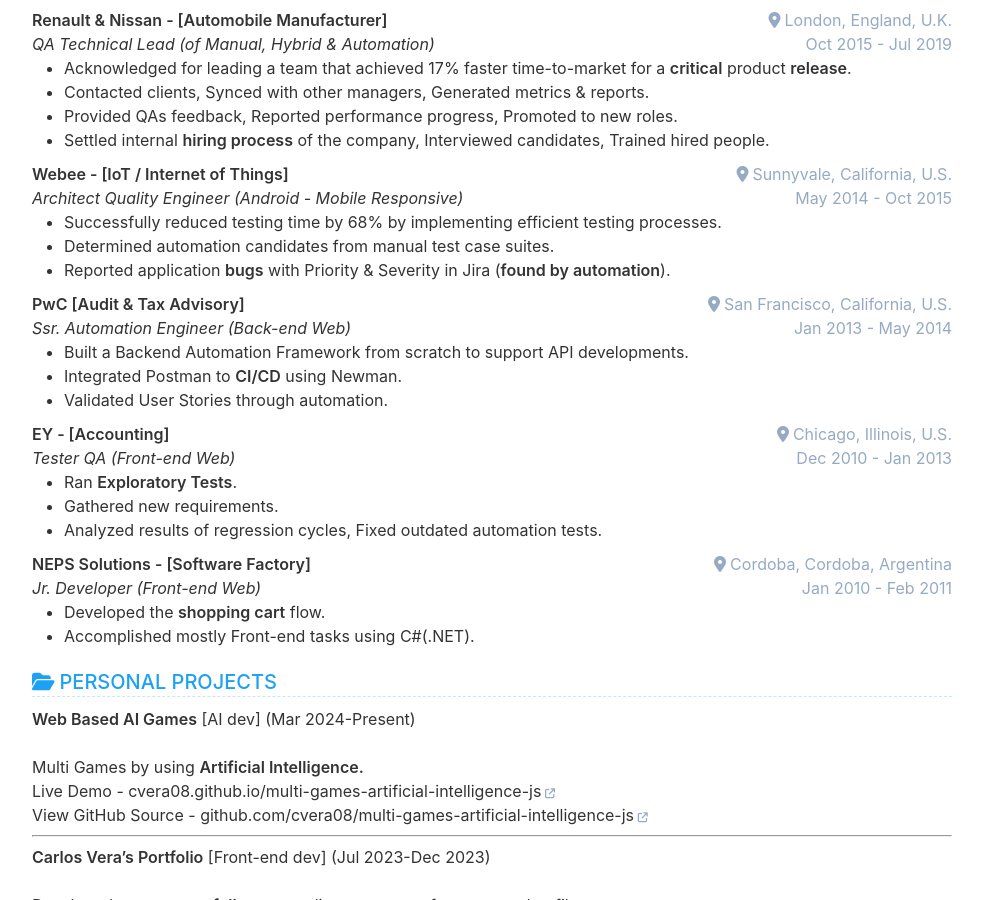
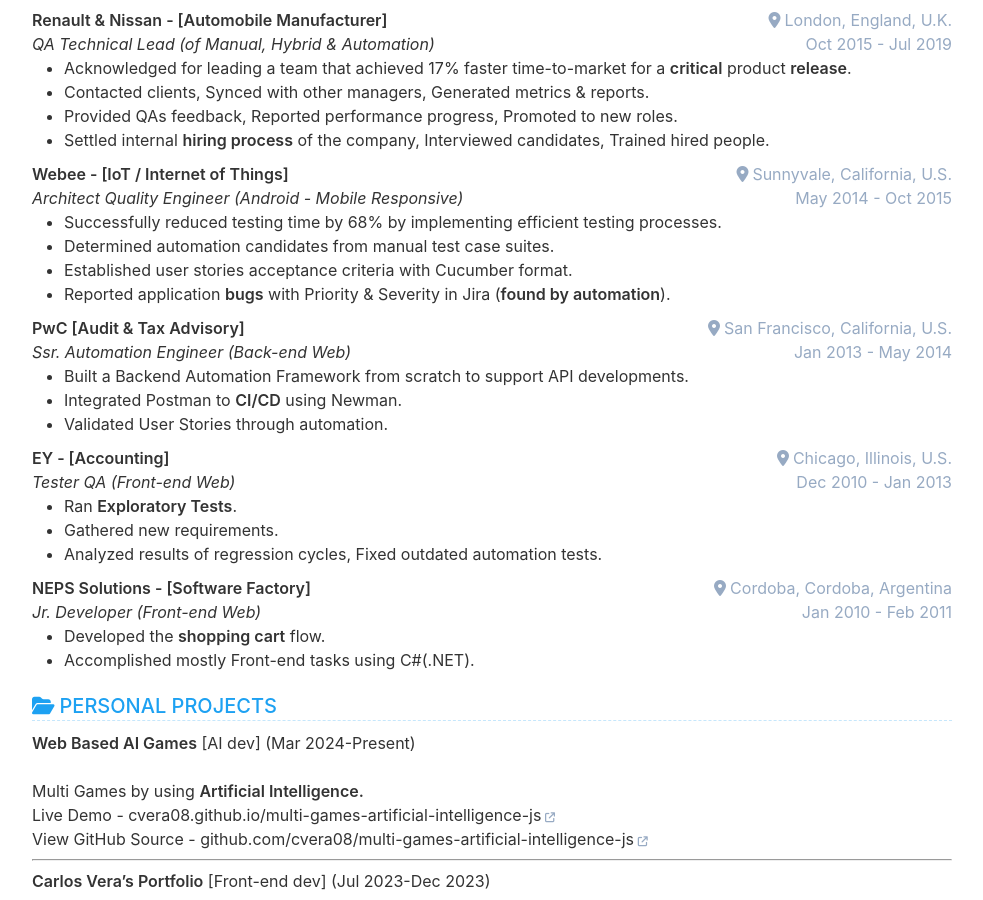
Before and after one commit to cvera08/full-resume, a Jekyll site: the page built from index.html, in a window 1280 px wide and 900 px high, scrolled down 2435 px. Shown: the whole window, without its empty margins (148-1131 px from the left). Built offline with Jekyll 4.4.1, drawn with Linux system fonts in a browser that asks for light colours.

Commit message:
chore(webee): established us

```diff
--- a/_data/data.yml
+++ b/_data/data.yml
@@ -171,6 +171,7 @@ experience:
       description: |
         - Successfully reduced testing time by 68% by implementing efficient testing processes.
         - Determined automation candidates from manual test case suites.
+        - Established user stories acceptance criteria with Cucumber format.
         - Reported application **bugs** with Priority & Severity in Jira (**found by automation**).
 
     - company: PwC [Audit & Tax Advisory]
```
